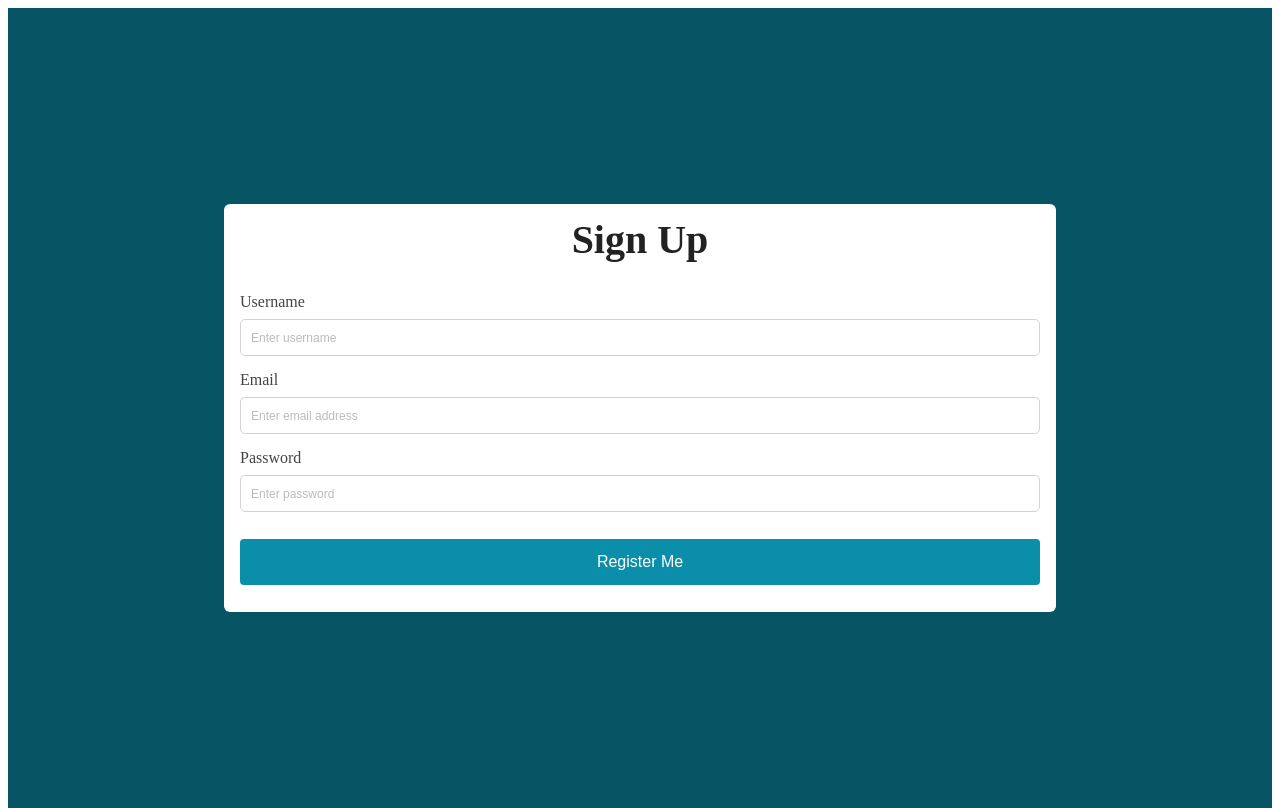
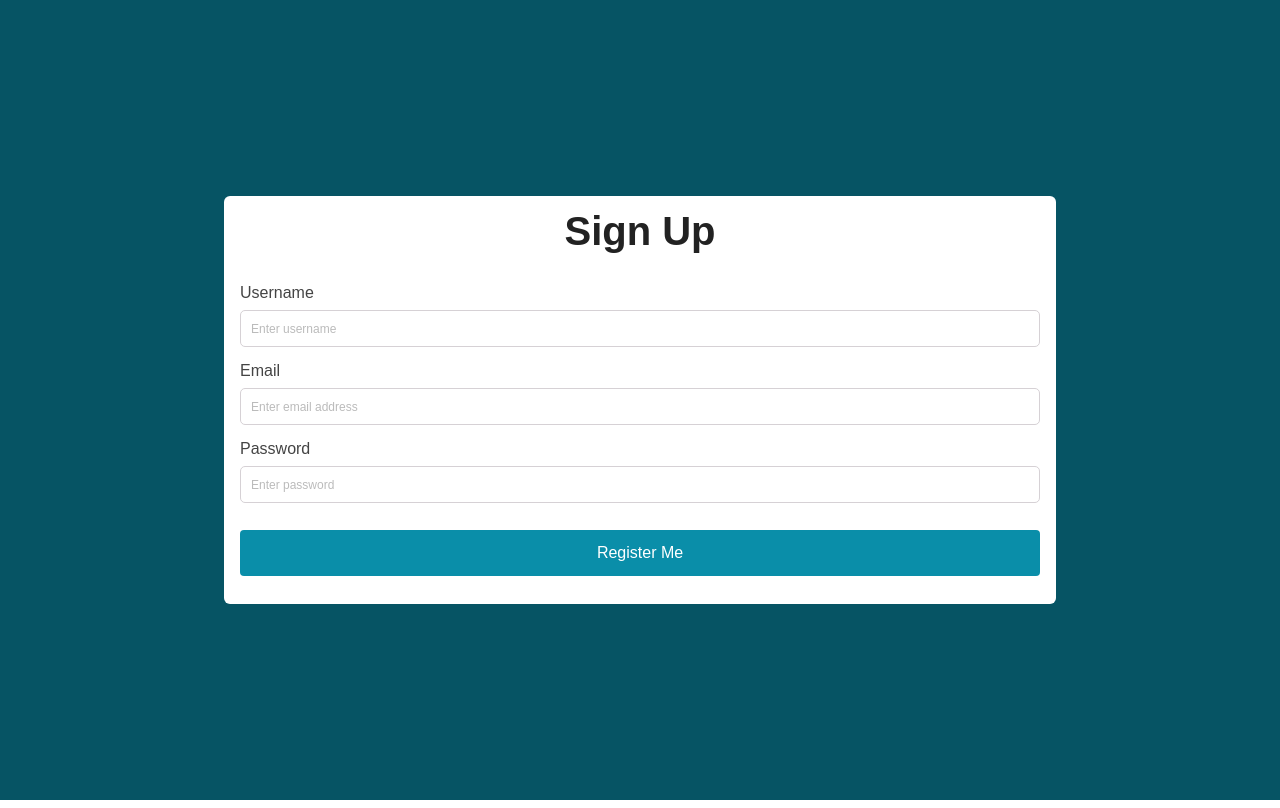
Before and after one commit to BenMorgan94/react-app, a React (Create React App) app: page /signup in a window 1280 px wide. Built offline with nearby package versions, Linux system fonts and the light colour scheme.

Commit message:
Set up routing and firebase link

```diff
--- a/package.json
+++ b/package.json
@@ -13,6 +13,7 @@
     "firebase": "^9.10.0",
     "react": "^18.2.0",
     "react-dom": "^18.2.0",
+    "react-router-dom": "^6.4.1",
     "react-scripts": "5.0.1",
     "sass": "^1.55.0",
     "typescript": "^4.8.3",
--- a/src/App.scss
+++ b/src/App.scss
@@ -3,6 +3,8 @@ html {
 
     body {
         height: 100%;
+        margin: 0;
+        font-family: sans-serif;
 
         #root {
             height: 100%;
--- a/src/App.tsx
+++ b/src/App.tsx
@@ -1,9 +1,21 @@
-import './App.scss';
-import { SignUp } from './components/sign-up-form';
+import React from "react";
+import "./App.scss";
+import { Routes, Route, BrowserRouter } from "react-router-dom";
+import { LoginPage } from "./pages/login/login-page";
+import { SignUpPage } from "./pages/signup/sign-up-page";
+import { HomePage } from "./pages/home/home-page";
 
 function App() {
   return (
-    <SignUp />
+    <React.StrictMode>
+      <BrowserRouter>
+        <Routes>
+          <Route path="/" element={<LoginPage />} />
+          <Route path="/signup" element={<SignUpPage />} />
+          <Route path="/home" element={<HomePage />} />
+        </Routes>
+      </BrowserRouter>
+    </React.StrictMode>
   );
 }
 
--- /dev/null
+++ b/src/firebase/firebaseSetup.ts
@@ -0,0 +1,53 @@
+import * as firebase from "firebase/app";
+import { getFirestore } from "firebase/firestore";
+import {
+  createUserWithEmailAndPassword,
+  getAuth,
+  signInWithEmailAndPassword,
+  signOut,
+} from "firebase/auth";
+
+const firebaseConfig = {
+  apiKey: "AIzaSyCJxPecW3Om_8yqAVrluPagAzqxK1n5ETM",
+  authDomain: "react-app-237f9.firebaseapp.com",
+  projectId: "react-app-237f9",
+  storageBucket: "react-app-237f9.appspot.com",
+  messagingSenderId: "701261488825",
+  appId: "1:701261488825:web:c1a3143dbcf12823b4b168",
+  measurementId: "G-JVRJ62MYR5",
+};
+
+const app = firebase.initializeApp(firebaseConfig);
+const auth = getAuth(app);
+
+export async function signup(email: string, password: string) {
+  createUserWithEmailAndPassword(auth, email, password)
+    .then((cred) => {
+      console.log("user created:", cred.user);
+    })
+    .catch((err) => {
+      console.log(err.message);
+    });
+}
+
+export async function login(email: string, password: string) {
+    signInWithEmailAndPassword(auth, email, password)
+    .then(cred => {
+      console.log('user logged in:', cred.user)
+    })
+    .catch(err => {
+      console.log(err.message)
+    })
+  }
+
+export async function logout() {
+  signOut(auth)
+    .then(() => {
+      console.log("user signed out");
+    })
+    .catch((err) => {
+      console.log(err.message);
+    });
+}
+
+export const db = getFirestore(app);
--- /dev/null
+++ b/src/interfaces/login.ts
@@ -0,0 +1,16 @@
+export interface user {
+    email: string;
+    password: string;
+  }
+
+  export interface LoginProps {
+    name?: any;
+    value?: any;
+  }
+  export interface LoginState {
+    user: user;
+    errors: {
+      email: string;
+      password: string;
+    };
+  }
--- a/src/interfaces/sign-up.ts
+++ b/src/interfaces/sign-up.ts
@@ -9,6 +9,7 @@ export interface SignUpProps {
   value?: any;
 }
 export interface SignUpState {
+  pageDirection?: string;
   user: user;
   errors: {
     username: string;
--- /dev/null
+++ b/src/pages/home/home-page.tsx
@@ -0,0 +1,17 @@
+import React from "react";
+import { Link } from "react-router-dom";
+import { logout } from "../../firebase/firebaseSetup";
+import "./home-page.scss";
+
+export class HomePage extends React.Component {
+  render() {
+    return (
+      <div>
+        <div>Homepage</div>
+        <Link to="/">
+          <button onClick={logout}>Logout</button>
+        </Link>
+      </div>
+    );
+  }
+}
--- a/src/components/sign-up-form.scss
+++ b/src/pages/login/login-page.scss
@@ -15,7 +15,7 @@
     flex-direction: column;
     justify-content: center;
     border-radius: 6px;
-    padding: 16px 16px 32px 16px;
+    padding: 16px;
     background-color: white;
 
     .form-header {
@@ -58,8 +58,13 @@
         }
       }
 
-      .submit-button {
-        width: 100%;
+      .login-buttons-container {
+        display: flex;
+        justify-content: space-between;
+        text-align: center;
+
+        a {
+            width: 40%;
             font-size: 16px;
             cursor: pointer;
             padding: 14px;
@@ -68,6 +73,7 @@
             border-radius: 4px;
             background-color: #0a8ea9;
             color: white;
+            text-decoration: none;
 
             &:hover {
               background-color: #0db7d9;
@@ -76,3 +82,4 @@
       }
     }
   }
+}
--- a/src/components/sign-up-form.tsx
+++ b/src/pages/login/login-page.tsx
@@ -1,22 +1,21 @@
 import React from "react";
-import { SignUpProps, SignUpState } from "../interfaces/sign-up";
-import "./sign-up-form.scss";
+import { Link } from "react-router-dom";
+import { LoginProps, LoginState } from "../../interfaces/login";
+import "./login-page.scss";
 
 const Regex = RegExp(
   /^(([^<>()[\]\\.,;:\s@"]+(\.[^<>()[\]\\.,;:\s@"]+)*)|(".+"))@((\[[0-9]{1,3}\.[0-9]{1,3}\.[0-9]{1,3}\.[0-9]{1,3}])|(([a-zA-Z\-0-9]+\.)+[a-zA-Z]{2,}))$/
 );
 
-export class SignUp extends React.Component<SignUpProps, SignUpState> {
-  constructor(props: SignUpProps) {
+export class LoginPage extends React.Component<LoginProps, LoginState> {
+  constructor(props: LoginProps) {
     super(props);
     const initialState = {
       user: {
-        username: "",
         email: "",
         password: "",
       },
       errors: {
-        username: "",
         email: "",
         password: "",
       },
@@ -31,11 +30,6 @@ export class SignUp extends React.Component<SignUpProps, SignUpState> {
     let errors = this.state.errors;
     let user = this.state.user;
     switch (name) {
-      case "username":
-        user.username = value;
-        errors.username =
-          value.length < 5 ? "Username must be 5 characters long!" : "";
-        break;
       case "email":
         user.email = value;
         errors.email = Regex.test(value) ? "" : "Email is not valid!";
@@ -60,29 +54,12 @@ export class SignUp extends React.Component<SignUpProps, SignUpState> {
     return (
       <div className="wrapper">
         <div className="form-wrapper">
-          <h2 className="form-header">Sign Up</h2>
+          <h2 className="form-header">Login</h2>
           <form
             className="sign-up-form"
             onSubmit={this.handleSubmit}
             noValidate
           >
-            <div className="username">
-              <label className="input-label" htmlFor="username">
-                Username
-              </label>
-              <input
-                className="input"
-                type="text"
-                name="username"
-                placeholder="Enter username"
-                onChange={this.handleChange}
-              />
-              {this.state.errors.username.length > 0 && (
-                <span className="input-error">
-                  {this.state.errors.username}
-                </span>
-              )}
-            </div>
             <div className="email">
               <label className="input-label" htmlFor="email">
                 Email
@@ -115,7 +92,10 @@ export class SignUp extends React.Component<SignUpProps, SignUpState> {
                 </span>
               )}
             </div>
-            <button className="submit-button">Register Me</button>
+            <div className="login-buttons-container">
+              <Link to="/signup">Signup</Link>
+              <Link to="/home">Login</Link>
+            </div>
           </form>
         </div>
       </div>
--- /dev/null
+++ b/src/pages/signup/sign-up-page.scss
@@ -0,0 +1,85 @@
+.wrapper {
+  height: 100%;
+  width: 100%;
+  display: flex;
+  flex-direction: column;
+  justify-content: center;
+  align-items: center;
+  background-color: #065464;
+
+  .form-wrapper {
+    width: 80%;
+    height: 45%;
+    max-width: 800px;
+    display: flex;
+    flex-direction: column;
+    justify-content: center;
+    border-radius: 6px;
+    padding: 16px 16px 32px 16px;
+    background-color: white;
+
+    .form-header {
+      display: flex;
+      justify-content: center;
+      font-size: 40px;
+      color: #222;
+      margin: 0 0 30px 0;
+    }
+
+    .sign-up-form {
+      .input-label {
+        margin-bottom: 8px;
+        color: #444;
+      }
+
+      .input {
+        padding: 10px;
+        border-radius: 5px;
+        border: 1px solid #d6d1d5;
+      }
+
+      .input::placeholder {
+        font-size: 12px;
+        font-weight: lighter;
+        color: #bbb;
+      }
+
+      .username,
+      .email,
+      .password {
+        display: flex;
+        flex-direction: column;
+        margin-bottom: 15px;
+        width: 100%;
+
+        .input-error {
+          color: red;
+          margin-top: 8px;
+        }
+      }
+
+      .sign-up-buttons-container {
+        display: flex;
+        justify-content: space-between;
+        text-align: center;
+
+        a {
+          width: 100%;
+          font-size: 16px;
+          cursor: pointer;
+          padding: 14px;
+          margin-top: 12px;
+          border: none;
+          border-radius: 4px;
+          background-color: #0a8ea9;
+          color: white;
+          text-decoration: none;
+
+          &:hover {
+            background-color: #0db7d9;
+          }
+        }
+      }
+    }
+  }
+}
--- /dev/null
+++ b/src/pages/signup/sign-up-page.tsx
@@ -0,0 +1,137 @@
+import React from "react";
+import { Link } from "react-router-dom";
+import { signup } from "../../firebase/firebaseSetup";
+import { SignUpProps, SignUpState } from "../../interfaces/sign-up";
+import "./sign-up-page.scss";
+
+const Regex = RegExp(
+  /^(([^<>()[\]\\.,;:\s@"]+(\.[^<>()[\]\\.,;:\s@"]+)*)|(".+"))@((\[[0-9]{1,3}\.[0-9]{1,3}\.[0-9]{1,3}\.[0-9]{1,3}])|(([a-zA-Z\-0-9]+\.)+[a-zA-Z]{2,}))$/
+);
+
+export class SignUpPage extends React.Component<SignUpProps, SignUpState> {
+  constructor(props: SignUpProps) {
+    super(props);
+    const initialState = {
+      pageDirection: "/",
+      user: {
+        username: "",
+        email: "",
+        password: "",
+      },
+      errors: {
+        username: "",
+        email: "",
+        password: "",
+      },
+    };
+    this.state = initialState;
+    this.handleChange = this.handleChange.bind(this);
+  }
+
+  handleChange = (event: any) => {
+    event.preventDefault();
+    const { name, value } = event.target;
+    let errors = this.state.errors;
+    let user = this.state.user;
+    switch (name) {
+      case "username":
+        user.username = value;
+        errors.username =
+          value.length < 5 ? "Username must be 5 characters long!" : "";
+        break;
+      case "email":
+        user.email = value;
+        errors.email = Regex.test(value) ? "" : "Email is not valid!";
+        break;
+      case "password":
+        user.password = value;
+        errors.password =
+          value.length < 8 ? "Password must be eight characters long!" : "";
+        break;
+      default:
+        break;
+    }
+    this.setState(Object.assign(this.state, { user, errors, [name]: value }));
+  };
+
+  async registerSubmit() {
+    if (
+      this.state.user.email.trim() === "" ||
+      this.state.user.password.trim() === ""
+    ) {
+      return console.log("Username and password are required");
+    } else {
+      this.setState({ pageDirection: "/" });
+      await signup(this.state.user.email, this.state.user.password);
+    }
+  }
+
+  render() {
+    return (
+      <div className="wrapper">
+        <div className="form-wrapper">
+          <h2 className="form-header">Sign Up</h2>
+          <div className="sign-up-form">
+            <div className="username">
+              <label className="input-label" htmlFor="username">
+                Username
+              </label>
+              <input
+                className="input"
+                type="text"
+                name="username"
+                placeholder="Enter username"
+                onChange={this.handleChange}
+              />
+              {this.state.errors.username.length > 0 && (
+                <span className="input-error">
+                  {this.state.errors.username}
+                </span>
+              )}
+            </div>
+            <div className="email">
+              <label className="input-label" htmlFor="email">
+                Email
+              </label>
+              <input
+                className="input"
+                type="email"
+                name="email"
+                placeholder="Enter email address"
+                onChange={this.handleChange}
+              />
+              {this.state.errors.email.length > 0 && (
+                <span className="input-error">{this.state.errors.email}</span>
+              )}
+            </div>
+            <div className="password">
+              <label className="input-label" htmlFor="password">
+                Password
+              </label>
+              <input
+                className="input"
+                type="password"
+                name="password"
+                placeholder="Enter password"
+                onChange={this.handleChange}
+              />
+              {this.state.errors.password.length > 0 && (
+                <span className="input-error">
+                  {this.state.errors.password}
+                </span>
+              )}
+            </div>
+            <div className="sign-up-buttons-container">
+              <Link
+                onClick={this.registerSubmit.bind(this)}
+                to={this.state.pageDirection!}
+              >
+                Register Me
+              </Link>
+            </div>
+          </div>
+        </div>
+      </div>
+    );
+  }
+}
```
Also changed, not shown: src/pages/home/home-page.scss (added), 1 other file (tests, documents, lock files or other folders). Lines whose indentation alone changed are shown as unchanged.
